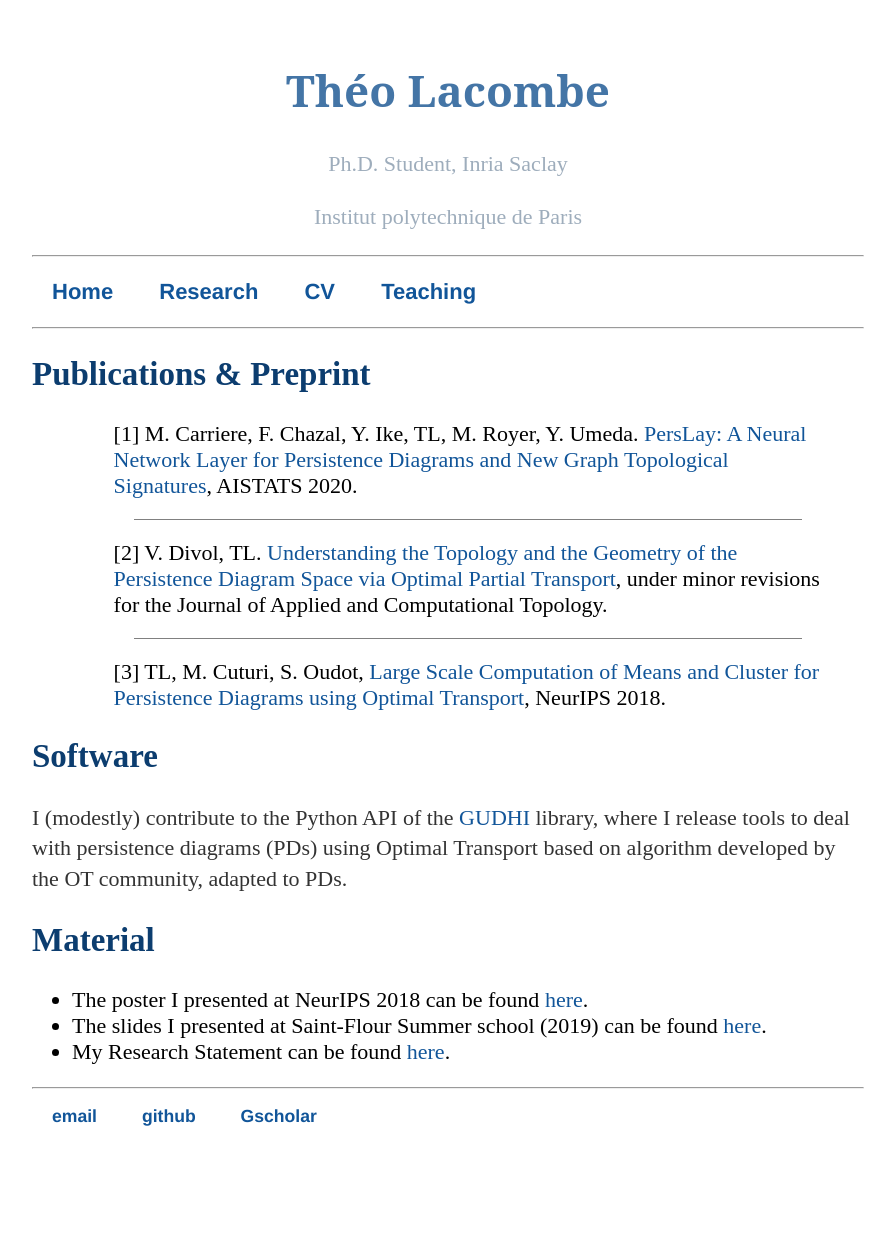
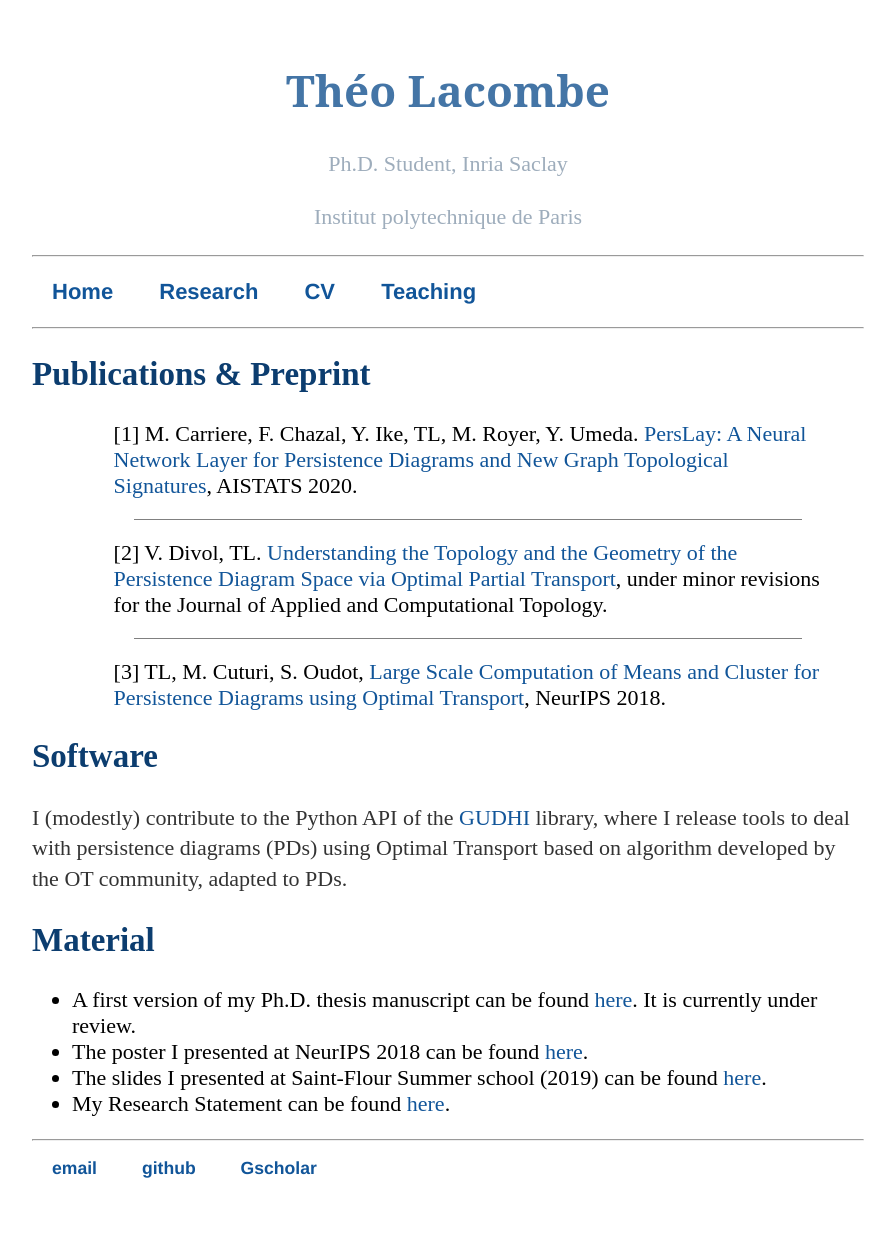
Before and after one commit to tlacombe/tlacombe.github.io, a Jekyll site: the page built from research/index.html, in a window 1280 px wide. Shown: the whole page, without its empty margins (192-1087 px from the left). Built offline with Jekyll 4.4.1, drawn with Linux system fonts in a browser that asks for light colours; before the commit the page ends 1187 px from its top, so only the background shows below that.

Commit message:
mention phd thesis in material

```diff
--- a/research/index.html
+++ b/research/index.html
@@ -16,6 +16,7 @@ title: TL - Research
 
 <h2>Material</h2>
 	<ul>
+		<li> A first version of my Ph.D. thesis manuscript can be found <a href="./material/these.pdf">here</a>. It is currently under review.</li>
 		<li> The poster I presented at NeurIPS 2018 can be found <a href="./material/poster_NIPS_2018.pdf">here</a>.</li>
 		<li> The slides I presented at Saint-Flour Summer school (2019) can be found <a href="./material/stflour_Lacombe.pdf">here</a>.</li>
 		<li> My Research Statement can be found <a href="./material/researchStatement.pdf">here</a>.</li>
```
